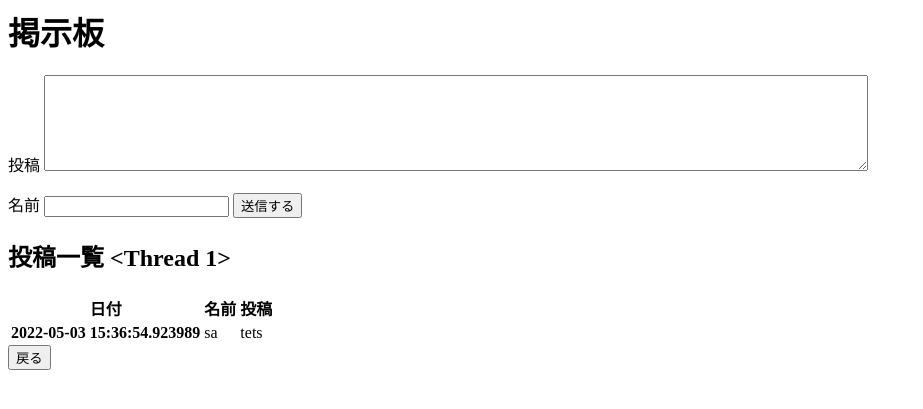
After one commit to yu-sakana/flask_textboard_app, a Flask app: template templates/thread.html in a window 1280 px wide. The commit adds this page. Shown: the top 409 px of the page, without its empty margins (0-923 px from the left). Run offline with Flask 2, Linux system fonts and the light colour scheme; the template is opened without the code that fills it: values that come from a table or form of the project are taken from there, others are empty; data comes from the database, SQL or seed files in the repository.

Commit message:
update template

```diff
--- a/main.py
+++ b/main.py
@@ -1,53 +1,89 @@
-from flask import Flask, render_template, request, redirect
+from flask import Flask, request, render_template
+from datetime import datetime
 from flask_sqlalchemy import SQLAlchemy
-from datetime import datetime, date
+import os
+app = Flask(__name__)
 
-app = Flask(__name__)
-app.config['SQLALCHEMY_DATABASE_URI'] = 'sqlite:///postdata.db'
+db_uri = "sqlite:///test.db"
+app.config["SQLALCHEMY_DATABASE_URI"] = db_uri
 db = SQLAlchemy(app)
 
-class Post(db.Model):
-    id = db.Column(db.Integer, primary_key=True)
-    user = db.Column(db.String(20), nullable=False)
-    title = db.Column(db.String(30), nullable=False)
-    detail = db.Column(db.Text, nullable=False)
-    post_date = db.Column(db.DateTime, nullable=False)
+class Textboard(db.Model):
+    id = db.Column(db.Integer, primary_key=True, autoincrement=True)
+    post_date = db.Column(db.DateTime, nullable=False,
+                                default=datetime.utcnow)
+    name = db.Column(db.String(80))
+    article = db.Column(db.Text())
+    thread_id = db.Column(db.Integer, db.ForeignKey('thread.id'), nullable=False)
 
-@app.route('/', methods=['GET', 'POST'])
-def index():
-    if request.method == 'GET':
-        posts = Post.query.all()
-        return render_template('index.html', posts=posts)
-    else:
-        user = request.form.get('user')
-        title = request.form.get('title')
-        detail = request.form.get('detail')
-        post_date = request.form.get('post_date')
-
-        post_date = datetime.strptime(post_date, '%Y-%m-%d')
-        new_post = Post(user=user, title=title, detail=detail, post_date=post_date)
-
-        db.session.add(new_post)
-        db.session.commit()
-        return redirect('/')
+    def __init__(self, post_date, name, article, thread_id):
+        self.post_date = post_date
+        self.name = name
+        self.article = article
+        self.thread_id = thread_id
 
 
-@app.route('/create')
-def create():
-    return render_template('create.html')
+class Thread(db.Model):
+    id = db.Column(db.Integer, primary_key=True)
+    thread_name = db.Column(db.String(80), unique=True)
+    articles = db.relationship('Textboard', backref='thread', lazy=True)
 
-@app.route('/detail/<int:id>')
-def detail(id):
-    post = Post.query.get(id)
-    return render_template('detail.html', post=post)
+    def __init__(self, thread_name, articles=[]):
+        self.thread_name = thread_name
+        self.articles = articles
 
-@app.route('/delete/<int:id>')
-def delete(id):
-    post = Post.query.get(id)
 
-    db.session.delete(post)
+@app.route("/")
+def main():
+    threads = Thread.query.all()
+    # print("\n---------------------------------------------")
+    # print(text)
+    # print(type(text))
+    # print("---------------------------------------------\n")
+    return render_template("index.html", threads=threads)
+
+@app.route("/thread", methods=["POST"])
+def thread():
+    thread_get = request.form["thread"]
+    threads = Thread.query.all()
+    thread_list = []
+    threads = Thread.query.all()
+    for th in threads:
+        thread_list.append(th.thread_name)
+        #print("----" + th.threadname + "----")
+    if thread_get in thread_list:
+        thread = Thread.query.filter_by(thread_name=thread_get).first()
+        articles = Textboard.query.filter_by(thread_id=thread.id).all()
+        return render_template("thread.html",
+                                articles=articles,
+                                thread=thread_get)
+    else:
+        thread_new = Thread(thread_get)
+        db.session.add(thread_new)
+        db.session.commit()
+        articles = Textboard.query.filter_by(thread_id=thread_new.id).all()
+        return render_template("thread.html",
+                                articles=articles,
+                                thread=thread_get)
+
+@app.route("/result", methods=["POST"])
+def result():
+    date = datetime.now()
+    article = request.form["article"]
+    name = request.form["name"]
+    thread = request.form["thread"]
+    #print(article)
+    #print(name)
+    #print("------------------------------------------------------------")
+    #print(thread)
+    #print("------------------------------------------------------------")
+    thread = Thread.query.filter_by(thread_name=thread).first()
+    #print(thread)
+    #print("------------------------------------------------------------")
+    admin = Textboard(post_date=date, name=name, article=article, thread_id=thread.id)
+    db.session.add(admin)
     db.session.commit()
-    return redirect('/')
+    return render_template("write_result.html", article=article, name=name, now=date)
 
-if __name__ == '__main__':
-    app.run(debug=True)
+if __name__ == "__main__":
+    app.run(debug=False)
--- /dev/null
+++ b/templates/thread.html
@@ -0,0 +1,39 @@
+{% block content %}
+<h1>掲示板</h1>
+
+<form action="/result" method="post">
+    <input type="hidden" name="thread" value="{{ thread }}">
+    <label for="article">投稿</label>
+    <!-- <input type="text" name="article"> -->
+    <textarea name="article" rows="6" cols="100"></textarea>
+    <p></p>
+    <label for="name">名前</label>
+    <input type="text" name="name">
+    <button type="submit">送信する</button>
+</form>
+
+<h2>投稿一覧 {{ thread }}</h2>
+
+    <table class="table">
+    <thead class="thead-dark">
+        <tr>
+        <th>日付</th>
+        <th>名前</th>
+        <th>投稿</th>
+        </tr>
+    </thead>
+    <tbody>
+        {% for f in articles: %}
+            <tr>
+                <th scope="row">{{ f.post_date }}</th>
+                <td>{{ f.name }}</td>
+                <td>{{ f.article }}</td>
+            </tr>
+        {% endfor %}
+    </tbody>
+    </table>
+
+<form action="/" method="get">
+    <button type="submit">戻る</button>
+</form>
+{% endblock %}
```
Also changed, not shown: templates/base.html (deleted, +0 -11 lines), templates/create.html (deleted, +0 -20 lines), templates/detail.html (deleted, +0 -17 lines), templates/index.html (+18 -17 lines), templates/write_result.html (added, +9 -0 lines), postdata.db (deleted), test.db (added).
